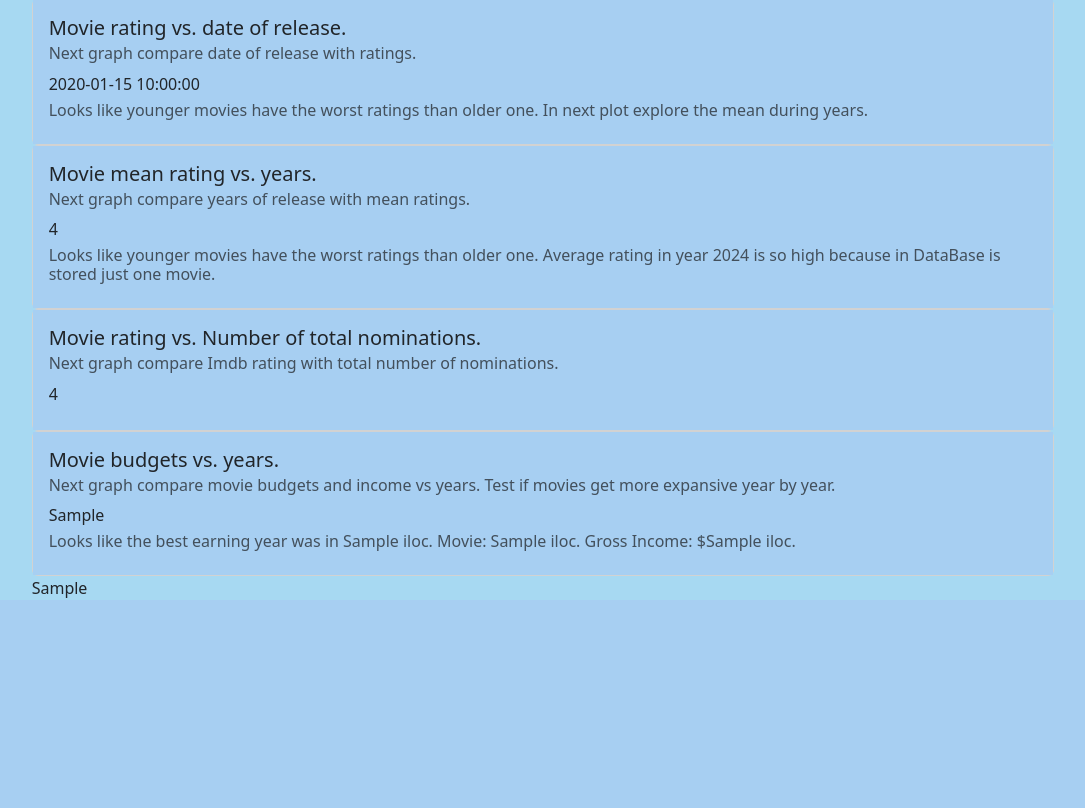
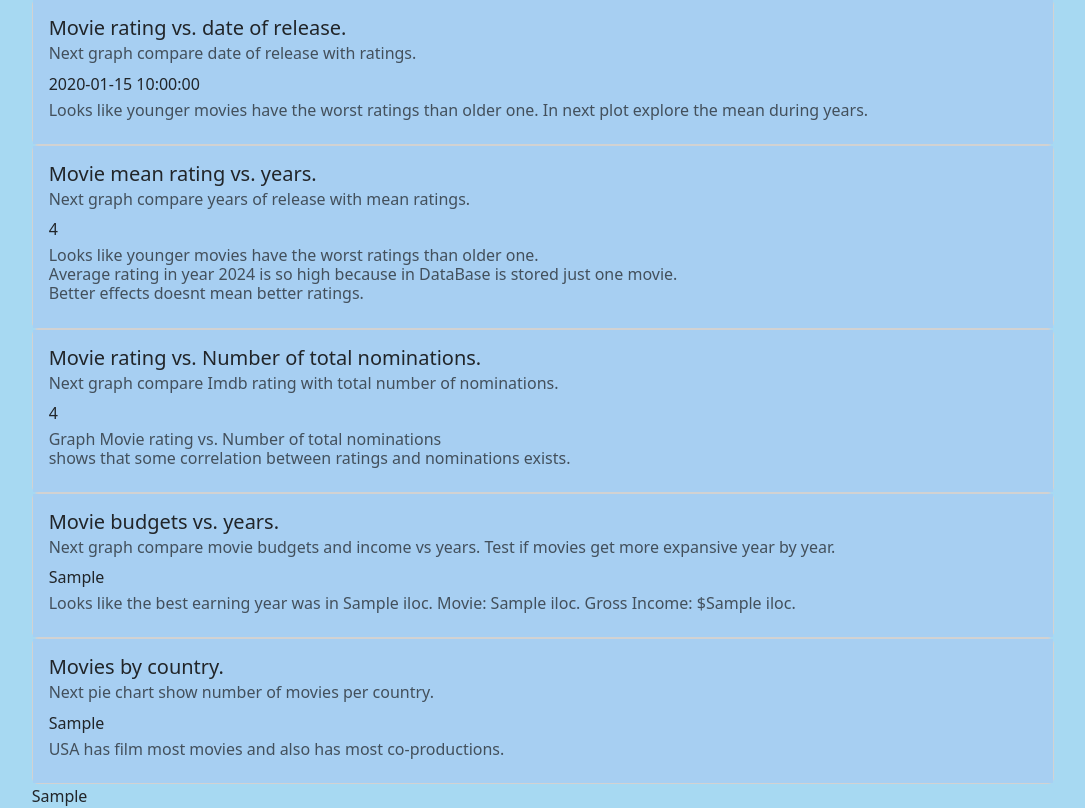
Before and after one commit to Janfiffik/movie_auto_analytics, a Flask app: template application/Templates/dashboard.html in a window 1280 px wide. Shown: the part 226-1034 px from the top of the page, without its empty margins (85-1170 px from the left). Before the commit the page ends 824 px from the top, so only its background shows below. Run offline with Flask 3, Linux system fonts and the light colour scheme; the template is opened without the code that fills it: most values are stand-ins (such as "Sample title", 1, 10 or a date in 2020); some libraries are stand-ins or nearby versions.

Commit message:
adding more charts to dashboard.html.

```diff
--- a/application/Templates/dashboard.html
+++ b/application/Templates/dashboard.html
@@ -40,8 +40,9 @@
         </h6>
         {{ years_mean_rating| safe}}
         <h6 class="card-subtitle mb-2 text-muted" style="margin-top: 5px;">
-            Looks like younger movies have the worst ratings than older one.
-            Average rating in year 2024 is so high because in DataBase is stored just one movie.
+            Looks like younger movies have the worst ratings than older one.<br>
+            Average rating in year 2024 is so high because in DataBase is stored just one movie.<br>
+            Better effects doesnt mean better ratings.
         </h6>
     </div>
 </div>
@@ -54,7 +55,8 @@
         </h6>
         {{ rating_vs_wins| safe}}
         <h6 class="card-subtitle mb-2 text-muted" style="margin-top: 5px;">
-
+            Graph Movie rating vs. Number of total nominations <br>
+            shows that some correlation between ratings and nominations exists.
         </h6>
     </div>
 </div>
@@ -74,6 +76,19 @@
     </div>
 </div>
 
+<div class="card">
+    <div class="card-body" style="background-color: #a7cff2;border-width: thick;">
+        <h5 class="card-title">Movies by country.</h5>
+        <h6 class="card-subtitle mb-2 text-muted">
+           Next pie chart show number of movies per country.
+        </h6>
+        {{ distribution_by_countries| safe}}
+        <h6 class="card-subtitle mb-2 text-muted" style="margin-top: 5px;">
+            USA has film most movies and also has most co-productions.
+        </h6>
+    </div>
+</div>
+
 </body>
 {{ bar_plot| safe }}
 
```
Also changed, not shown: application/data_plots.py (+19 -0 lines), application/routes.py (+6 -2 lines).
